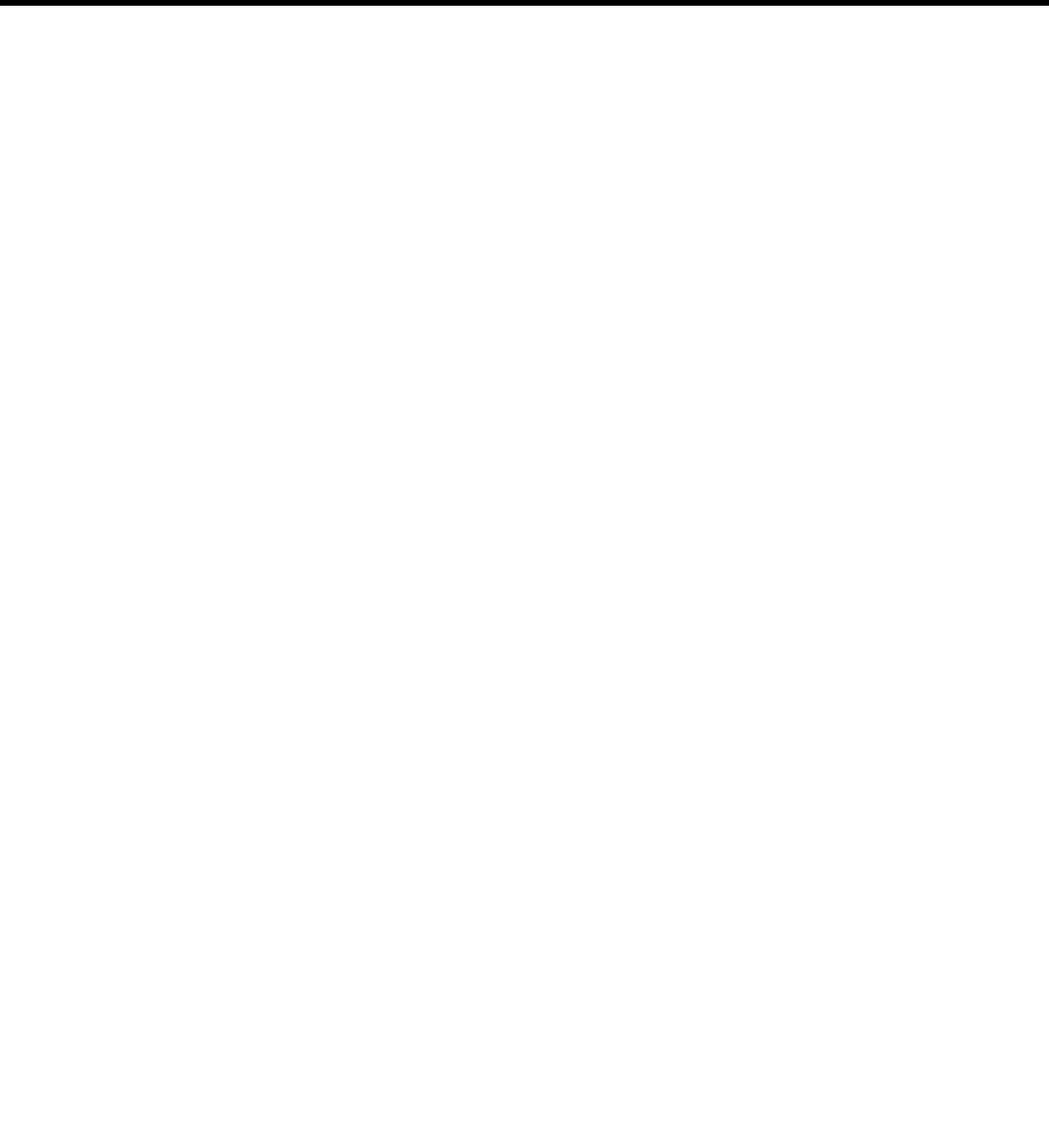
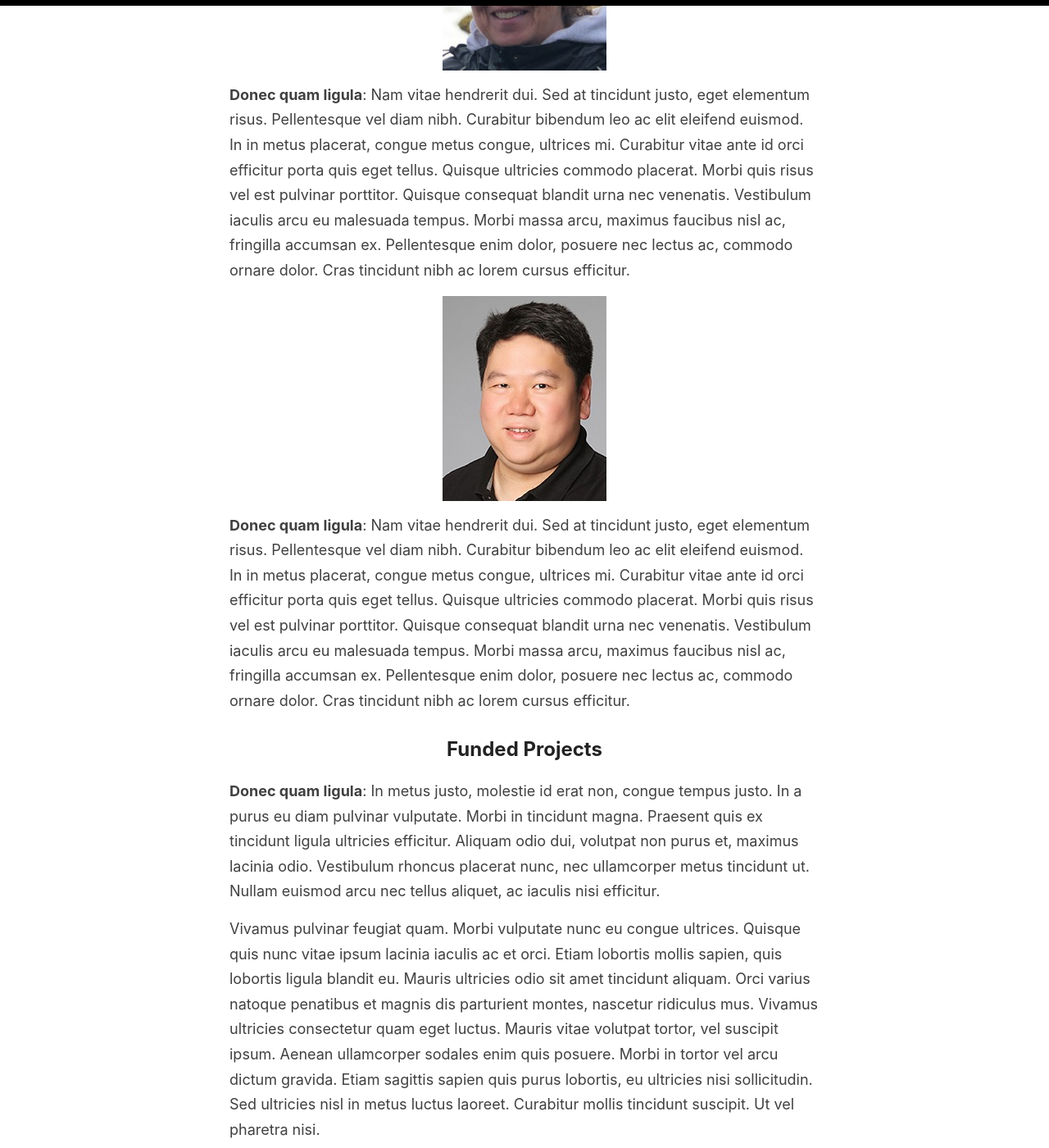
Before and after one commit to carlyh-micb/test_website, a Jekyll site: the page built from _pages/about.md, in a window 1280 px wide and 1400 px high, scrolled down 1782 px. Shown: the whole window at 82% size. Built offline with Jekyll 4.4.1, drawn with Linux system fonts in a browser that asks for light colours; some of the changed text lies outside the part shown.

Commit message:
Update about.md

```diff
--- a/_pages/about.md
+++ b/_pages/about.md
@@ -6,6 +6,33 @@ permalink: /about/
 
 ## Project Goal
 
+Lorem ipsum dolor sit amet, consectetur adipiscing elit. Proin fringilla, elit in ultricies scelerisque, orci nisi gravida dolor, at porttitor magna quam vitae tortor. Donec iaculis odio quis aliquam ornare. In pulvinar at est vitae fermentum. Lorem ipsum dolor sit amet, consectetur adipiscing elit. Sed ultrices accumsan posuere. Aliquam vel libero nibh. Donec eget orci magna. Ut convallis sed tellus a maximus. Maecenas cursus arcu non erat sodales consequat. Suspendisse ut sem magna. Vivamus accumsan, metus fermentum vehicula ornare, dui mi posuere est, et consequat ex neque vitae ligula. Phasellus viverra, magna a sagittis varius, erat erat mollis ligula, eu imperdiet nisl magna eget diam. Morbi id iaculis diam. Aliquam ac felis ac tortor aliquam aliquam id in sem.
+
+In metus justo, molestie id erat non, congue tempus justo. In a purus eu diam pulvinar vulputate. Morbi in tincidunt magna. Praesent quis ex tincidunt ligula ultricies efficitur. Aliquam odio dui, volutpat non purus et, maximus lacinia odio. Vestibulum rhoncus placerat nunc, nec ullamcorper metus tincidunt ut. Nullam euismod arcu nec tellus aliquet, ac iaculis nisi efficitur.
+
+Vivamus pulvinar feugiat quam. Morbi vulputate nunc eu congue ultrices. Quisque quis nunc vitae ipsum lacinia iaculis ac et orci. Etiam lobortis mollis sapien, quis lobortis ligula blandit eu. Mauris ultricies odio sit amet tincidunt aliquam. Orci varius natoque penatibus et magnis dis parturient montes, nascetur ridiculus mus. Vivamus ultricies consectetur quam eget luctus. Mauris vitae volutpat tortor, vel suscipit ipsum. Aenean ullamcorper sodales enim quis posuere. Morbi in tortor vel arcu dictum gravida. Etiam sagittis sapien quis purus lobortis, eu ultricies nisi sollicitudin. Sed ultricies nisl in metus luctus laoreet. Curabitur mollis tincidunt suscipit. Ut vel pharetra nisi.
+
+
 ## Team Members
 
+![Claude Roberts](/images/Claude.jpg)
+
+**Donec quam ligula**: interdum id vestibulum et, mollis at ante. Vivamus tempor quis nunc ut lacinia. Duis cursus, mi id venenatis ornare, est turpis feugiat dolor, ut eleifend erat lacus in ante. Vivamus sodales eget massa eget scelerisque. Sed at molestie massa. Orci varius natoque penatibus et magnis dis parturient montes, nascetur ridiculus mus. Phasellus elementum lacus sit amet erat euismod porta. Etiam vel consequat felis. Phasellus eget euismod nisl.
+
+![Michelle Edwards](/images/Michelle.jpg)
+
+**Donec quam ligula**: Nam vitae hendrerit dui. Sed at tincidunt justo, eget elementum risus. Pellentesque vel diam nibh. Curabitur bibendum leo ac elit eleifend euismod. In in metus placerat, congue metus congue, ultrices mi. Curabitur vitae ante id orci efficitur porta quis eget tellus. Quisque ultricies commodo placerat. Morbi quis risus vel est pulvinar porttitor. Quisque consequat blandit urna nec venenatis. Vestibulum iaculis arcu eu malesuada tempus. Morbi massa arcu, maximus faucibus nisl ac, fringilla accumsan ex. Pellentesque enim dolor, posuere nec lectus ac, commodo ornare dolor. Cras tincidunt nibh ac lorem cursus efficitur.
+
+![William Hsiao](/images/william.png)
+
+**Donec quam ligula**: Nam vitae hendrerit dui. Sed at tincidunt justo, eget elementum risus. Pellentesque vel diam nibh. Curabitur bibendum leo ac elit eleifend euismod. In in metus placerat, congue metus congue, ultrices mi. Curabitur vitae ante id orci efficitur porta quis eget tellus. Quisque ultricies commodo placerat. Morbi quis risus vel est pulvinar porttitor. Quisque consequat blandit urna nec venenatis. Vestibulum iaculis arcu eu malesuada tempus. Morbi massa arcu, maximus faucibus nisl ac, fringilla accumsan ex. Pellentesque enim dolor, posuere nec lectus ac, commodo ornare dolor. Cras tincidunt nibh ac lorem cursus efficitur.
+
 ## Funded Projects
+
+**Donec quam ligula**: In metus justo, molestie id erat non, congue tempus justo. In a purus eu diam pulvinar vulputate. Morbi in tincidunt magna. Praesent quis ex tincidunt ligula ultricies efficitur. Aliquam odio dui, volutpat non purus et, maximus lacinia odio. Vestibulum rhoncus placerat nunc, nec ullamcorper metus tincidunt ut. Nullam euismod arcu nec tellus aliquet, ac iaculis nisi efficitur.
+
+Vivamus pulvinar feugiat quam. Morbi vulputate nunc eu congue ultrices. Quisque quis nunc vitae ipsum lacinia iaculis ac et orci. Etiam lobortis mollis sapien, quis lobortis ligula blandit eu. Mauris ultricies odio sit amet tincidunt aliquam. Orci varius natoque penatibus et magnis dis parturient montes, nascetur ridiculus mus. Vivamus ultricies consectetur quam eget luctus. Mauris vitae volutpat tortor, vel suscipit ipsum. Aenean ullamcorper sodales enim quis posuere. Morbi in tortor vel arcu dictum gravida. Etiam sagittis sapien quis purus lobortis, eu ultricies nisi sollicitudin. Sed ultricies nisl in metus luctus laoreet. Curabitur mollis tincidunt suscipit. Ut vel pharetra nisi.
+
+**Donec quam ligula**: In metus justo, molestie id erat non, congue tempus justo. In a purus eu diam pulvinar vulputate. Morbi in tincidunt magna. Praesent quis ex tincidunt ligula ultricies efficitur. Aliquam odio dui, volutpat non purus et, maximus lacinia odio. Vestibulum rhoncus placerat nunc, nec ullamcorper metus tincidunt ut. Nullam euismod arcu nec tellus aliquet, ac iaculis nisi efficitur.
+
+Vivamus pulvinar feugiat quam. Morbi vulputate nunc eu congue ultrices. Quisque quis nunc vitae ipsum lacinia iaculis ac et orci. Etiam lobortis mollis sapien, quis lobortis ligula blandit eu. Mauris ultricies odio sit amet tincidunt aliquam. Orci varius natoque penatibus et magnis dis parturient montes, nascetur ridiculus mus. Vivamus ultricies consectetur quam eget luctus. Mauris vitae volutpat tortor, vel suscipit ipsum. Aenean ullamcorper sodales enim quis posuere. Morbi in tortor vel arcu dictum gravida. Etiam sagittis sapien quis purus lobortis, eu ultricies nisi sollicitudin. Sed ultricies nisl in metus luctus laoreet. Curabitur mollis tincidunt suscipit. Ut vel pharetra nisi.
```
